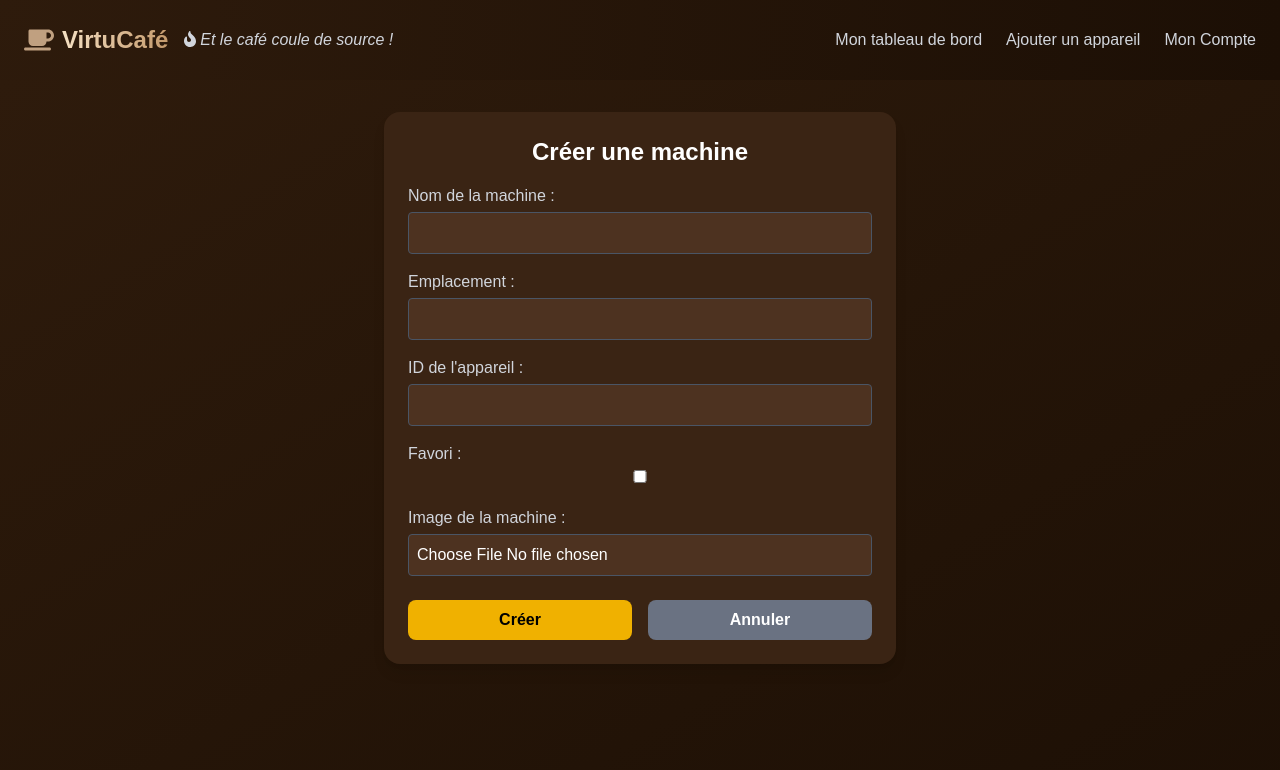
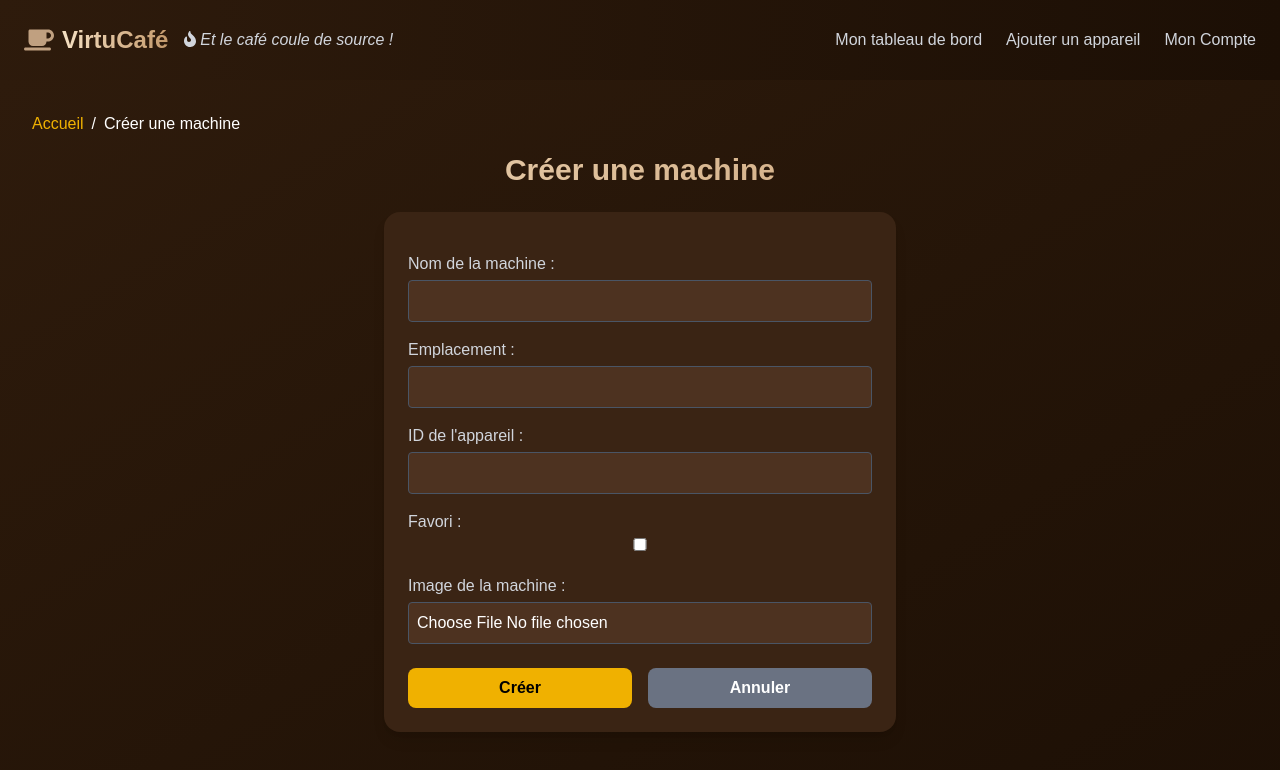
Before and after one commit to HackatonEquipe5/frontend, a Next.js app: page /device/create in a window 1280 px wide. Shown: the top 770 px of the page. Built offline with nearby package versions, Linux system fonts and the light colour scheme.

Commit message:
Fix style

```diff
--- a/src/app/(user)/account/page.tsx
+++ b/src/app/(user)/account/page.tsx
@@ -59,10 +59,12 @@ export default function EditProfilePage() {
                 <span className="mx-2">/</span>
                 <span>Mon Compte</span>
             </div>
-        <div className="flex items-center justify-center min-h-screen bg-[#3a2414] p-6">
-            <div className="max-w-sm w-full bg-[#4d3220] p-6 rounded-2xl shadow-lg">
-                <h1 className="text-3xl font-bold text-center text-white mb-6">Modifier mon compte</h1>
 
+            <h1 className="text-3xl font-bold mb-6 text-center bg-clip-text text-transparent bg-gradient-to-r from-[#f5e0c3] to-[#c49a6c]">
+                Modifier mon compte
+            </h1>
+
+            <div className="max-w-lg mx-auto bg-[#3a2414] p-6 rounded-2xl shadow-lg">
                 {/* Formulaire de modification */}
                 <form onSubmit={handleUpdateProfile}>
                     {/* Champ Prénom */}
@@ -134,6 +136,5 @@ export default function EditProfilePage() {
                 </div>
             </div>
         </div>
-        </div>
     );
 }
--- a/src/app/(user)/login/page.tsx
+++ b/src/app/(user)/login/page.tsx
@@ -47,6 +47,10 @@ export default function LoginPage() {
                 <span className="mx-2">/</span>
                 <span>Se connecter</span>
             </div>
+            <h1 className="text-3xl font-bold mb-6 text-center bg-clip-text text-transparent bg-gradient-to-r from-[#f5e0c3] to-[#c49a6c]">
+                Se connecter
+            </h1>
+
             <div className="flex items-center justify-center min-h-screen bg-[#3a2414] p-6">
                 <div className="max-w-sm w-full bg-[#4d3220] p-6 rounded-2xl shadow-lg">
                     <h1 className="text-3xl font-bold text-center text-white mb-6">Connexion</h1>
--- a/src/app/(user)/profile/[id]/page.tsx
+++ b/src/app/(user)/profile/[id]/page.tsx
@@ -40,7 +40,7 @@ export default function UserProfilePage() {
     };
 
     return (
-        <div className="min-h-screen bg-[#3a2414] p-6">
+        <div>
             {user ? (
                 <>
             <div className="mb-4">
@@ -54,11 +54,14 @@ export default function UserProfilePage() {
             ) : (
                 <p className="text-white text-lg">Chargement du profil...</p>
             )}
+
+            <h1 className="text-3xl font-bold mb-6 text-center bg-clip-text text-transparent bg-gradient-to-r from-[#f5e0c3] to-[#c49a6c]">
+                Profil de l'utilisateur
+            </h1>
+
             <div className="flex items-center justify-center">
 
-            <div className="max-w-sm w-full bg-[#4d3220] p-6 rounded-2xl shadow-lg">
-                <h1 className="text-3xl font-bold text-center text-white mb-6">Profil de l'utilisateur</h1>
-
+                <div className="max-w-lg mx-auto bg-[#3a2414] min-w-3/5 p-6 rounded-2xl shadow-lg">
                     {error && <p className="text-red-500 mb-4">{error}</p>}
 
                     {user ? (
--- a/src/app/(user)/register/page.tsx
+++ b/src/app/(user)/register/page.tsx
@@ -48,6 +48,10 @@ export default function RegisterPage() {
                 <span className="mx-2">/</span>
                 <span>S'inscrire</span>
             </div>
+
+            <h1 className="text-3xl font-bold mb-6 text-center bg-clip-text text-transparent bg-gradient-to-r from-[#f5e0c3] to-[#c49a6c]">
+                S'inscrire
+            </h1>
 
             <div className="flex items-center justify-center min-h-screen bg-[#3a2414] p-6">
                 <div className="max-w-sm w-full bg-[#4d3220] p-6 rounded-2xl shadow-lg">
--- a/src/app/device/create/page.tsx
+++ b/src/app/device/create/page.tsx
@@ -3,6 +3,7 @@
 import { useState } from "react";
 import { useRouter } from "next/navigation";
 import { createDevice } from "@/api/deviceApi";
+import Link from "next/link";
 
 export default function CreateMachine() {
     const router = useRouter();
@@ -52,9 +53,19 @@ export default function CreateMachine() {
 
     return (
         <div>
+            <div className="mb-4">
+                <Link href="/">
+                    <span className="text-yellow-500">Accueil</span>
+                </Link>
+                <span className="mx-2">/</span>
+                <span>Créer une machine</span>
+            </div>
+
+            <h1 className="text-3xl font-bold mb-6 text-center bg-clip-text text-transparent bg-gradient-to-r from-[#f5e0c3] to-[#c49a6c]">
+                Créer une machine
+            </h1>
+
             <div className="max-w-lg mx-auto bg-[#3a2414] p-6 rounded-2xl shadow-lg">
-                <h1 className="text-2xl font-bold text-center">Créer une machine</h1>
-
                 {/* Affichage de l'erreur */}
                 {error && (
                     <div className="text-red-500 text-center mb-4">{error}</div>
--- a/src/app/device/edit/[id]/page.tsx
+++ b/src/app/device/edit/[id]/page.tsx
@@ -89,9 +89,11 @@ export default function EditMachine() {
                 <span>{name}</span>
             </div>
 
+            <h1 className="text-3xl font-bold mb-6 text-center bg-clip-text text-transparent bg-gradient-to-r from-[#f5e0c3] to-[#c49a6c]">
+                Editer la machine
+            </h1>
+
             <div className="max-w-lg mx-auto bg-[#3a2414] p-6 rounded-2xl shadow-lg">
-                <h1 className="text-2xl font-bold text-center">Modifier la machine</h1>
-
                 {/* Nom */}
                 <label className="block mt-4">
                     <span className="text-gray-300">Nom de la machine :</span>
--- a/src/app/device/show/[id]/page.tsx
+++ b/src/app/device/show/[id]/page.tsx
@@ -68,6 +68,10 @@ export default function MachineView() {
                 <span>{device.name}</span>
             </div>
 
+            <h1 className="text-3xl font-bold mb-6 text-center bg-clip-text text-transparent bg-gradient-to-r from-[#f5e0c3] to-[#c49a6c]">
+                {device.name}
+            </h1>
+
             <div className="max-w-2xl mx-auto bg-[#3a2414] p-6 rounded-2xl shadow-lg">
                 {/* Image + Nom */}
                 <div className="flex justify-between items-center">
```
Lines whose indentation alone changed are shown as unchanged.
